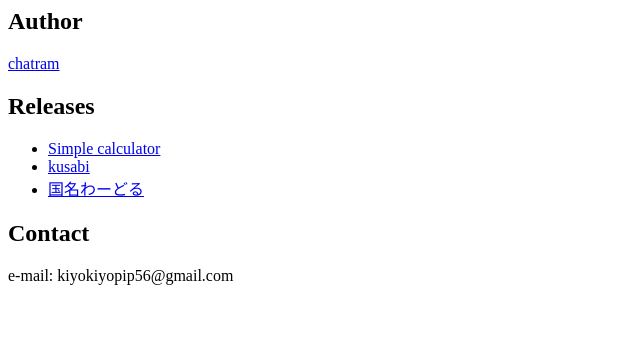
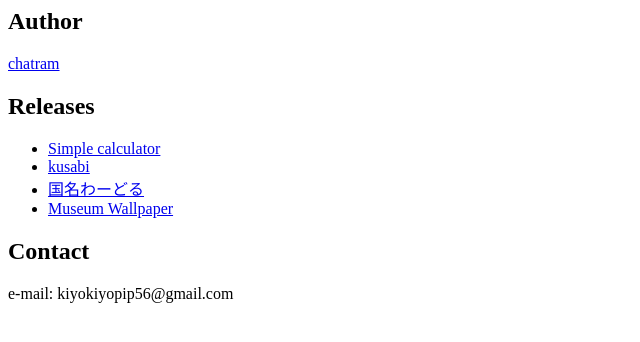
Before and after one commit to ppmasa8/chatram-app, a plain HTML site: page index.html in a window 1280 px wide. Shown: the whole page, without its empty margins (0-640 px from the left). Drawn offline with Linux system fonts and the light colour scheme.

Commit message:
Update index.html

```diff
--- a/index.html
+++ b/index.html
@@ -14,6 +14,9 @@
     <li><a href="https://play.google.com/store/apps/details?id=com.chatram.wordle">
         国名わーどる
     </a></li>
+    <li><a href="https://play.google.com/store/apps/details?id=com.chatram.metropolitan_museum">
+        Museum Wallpaper
+    </a></li>
 </ul>
 
 <h2>Contact</h2>
```
